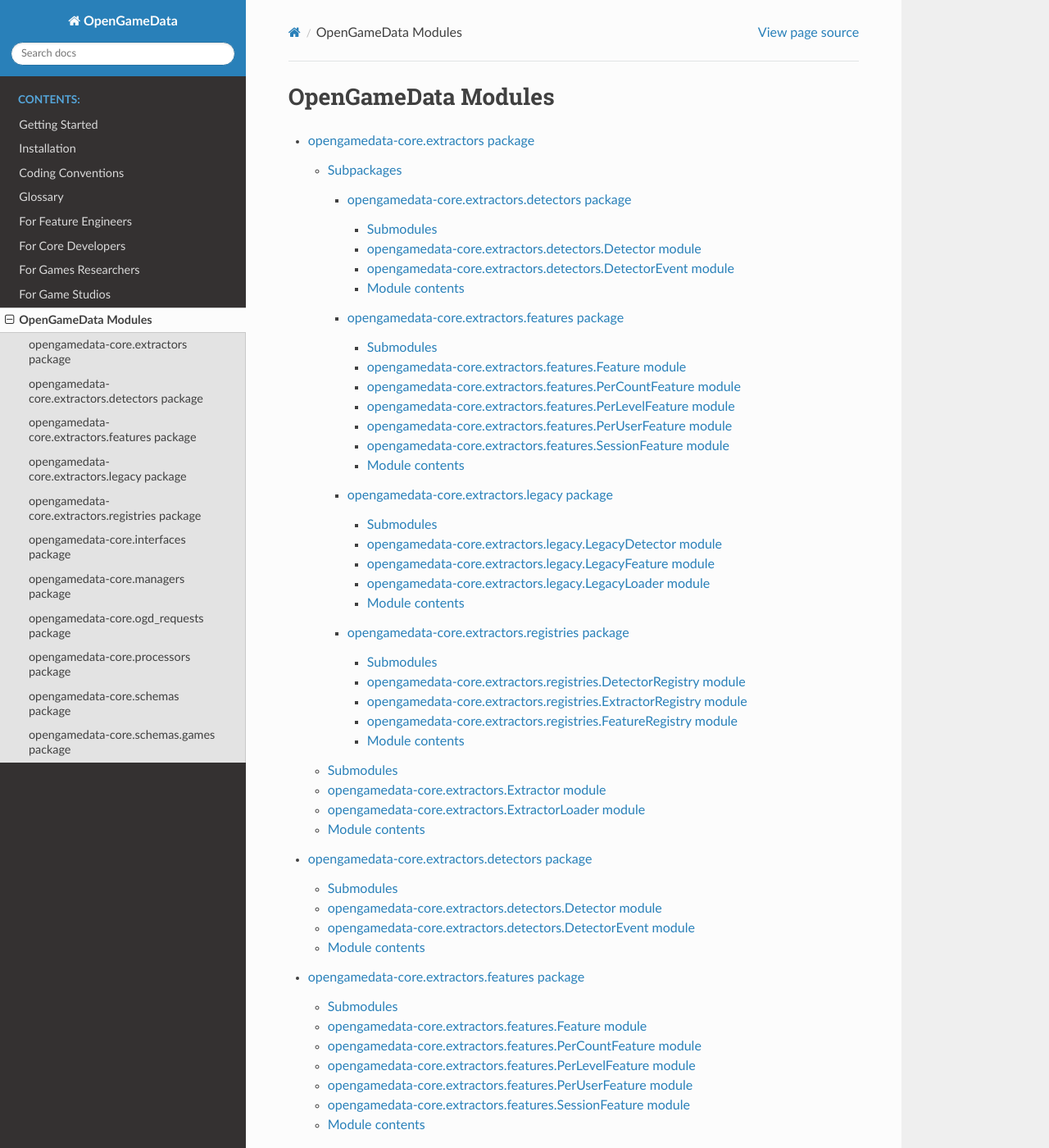
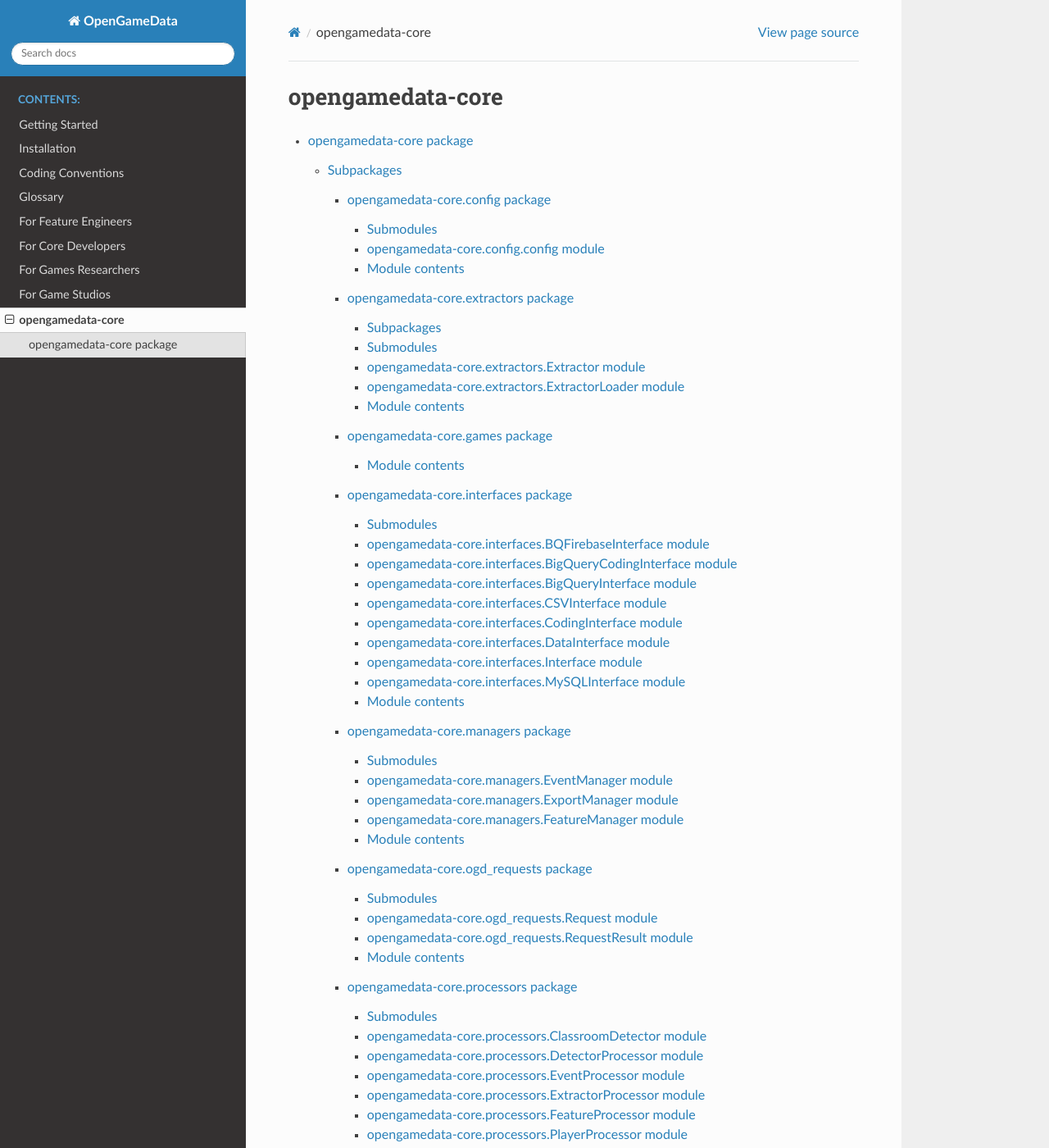
Before and after one commit to opengamedata/opengamedata-doc, a Sphinx documentation site: the page built from source/reference/modules.rst, in a window 1280 px wide and 1400 px high. Shown: the whole window at 82% size. Built offline with Sphinx 7.4.7 and the Read the Docs theme 2.0.0, drawn with Linux system fonts in a browser that asks for light colours; some of the changed text lies outside the part shown.

Commit message:
Rework the rst files from running apidoc again.

```diff
--- a/source/reference/modules.rst
+++ b/source/reference/modules.rst
@@ -1,17 +1,7 @@
-OpenGameData Modules
-====================
+opengamedata-core
+=================
 
 .. toctree::
    :maxdepth: 4
 
-   opengamedata-core.extractors
-   opengamedata-core.extractors.detectors
-   opengamedata-core.extractors.features
-   opengamedata-core.extractors.legacy
-   opengamedata-core.extractors.registries
-   opengamedata-core.interfaces
-   opengamedata-core.managers
-   opengamedata-core.ogd_requests
-   opengamedata-core.processors
-   opengamedata-core.schemas
-   opengamedata-core.schemas.games
+   opengamedata-core
--- a/source/reference/opengamedata-core.extractors.detectors.rst
+++ b/source/reference/opengamedata-core.extractors.detectors.rst
@@ -7,7 +7,7 @@
 opengamedata\-core.extractors.detectors.Detector module
 -------------------------------------------------------
 
-.. autoclass:: opengamedata-core.extractors.detectors.Detector
+.. automodule:: opengamedata-core.extractors.detectors.Detector
    :members:
    :undoc-members:
    :show-inheritance:
@@ -15,7 +15,7 @@
 opengamedata\-core.extractors.detectors.DetectorEvent module
 ------------------------------------------------------------
 
-.. autoclass:: opengamedata-core.extractors.detectors.DetectorEvent
+.. automodule:: opengamedata-core.extractors.detectors.DetectorEvent
    :members:
    :undoc-members:
    :show-inheritance:
```
Also changed, not shown: source/reference/extractors.legacy.rst (deleted, +0 -29 lines), source/reference/extractors.rst (deleted, +0 -37 lines), source/reference/managers.rst (deleted, +0 -53 lines).
